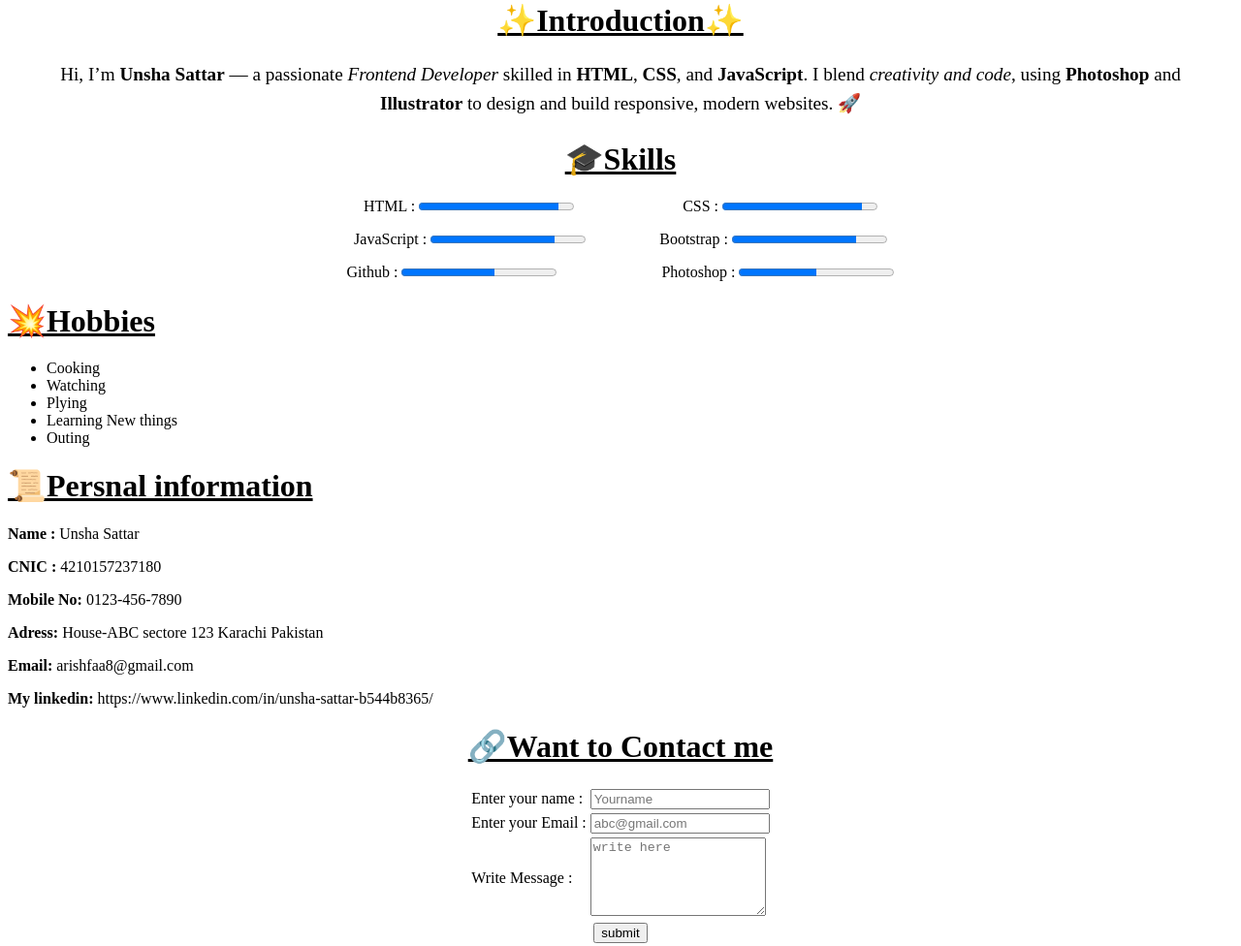
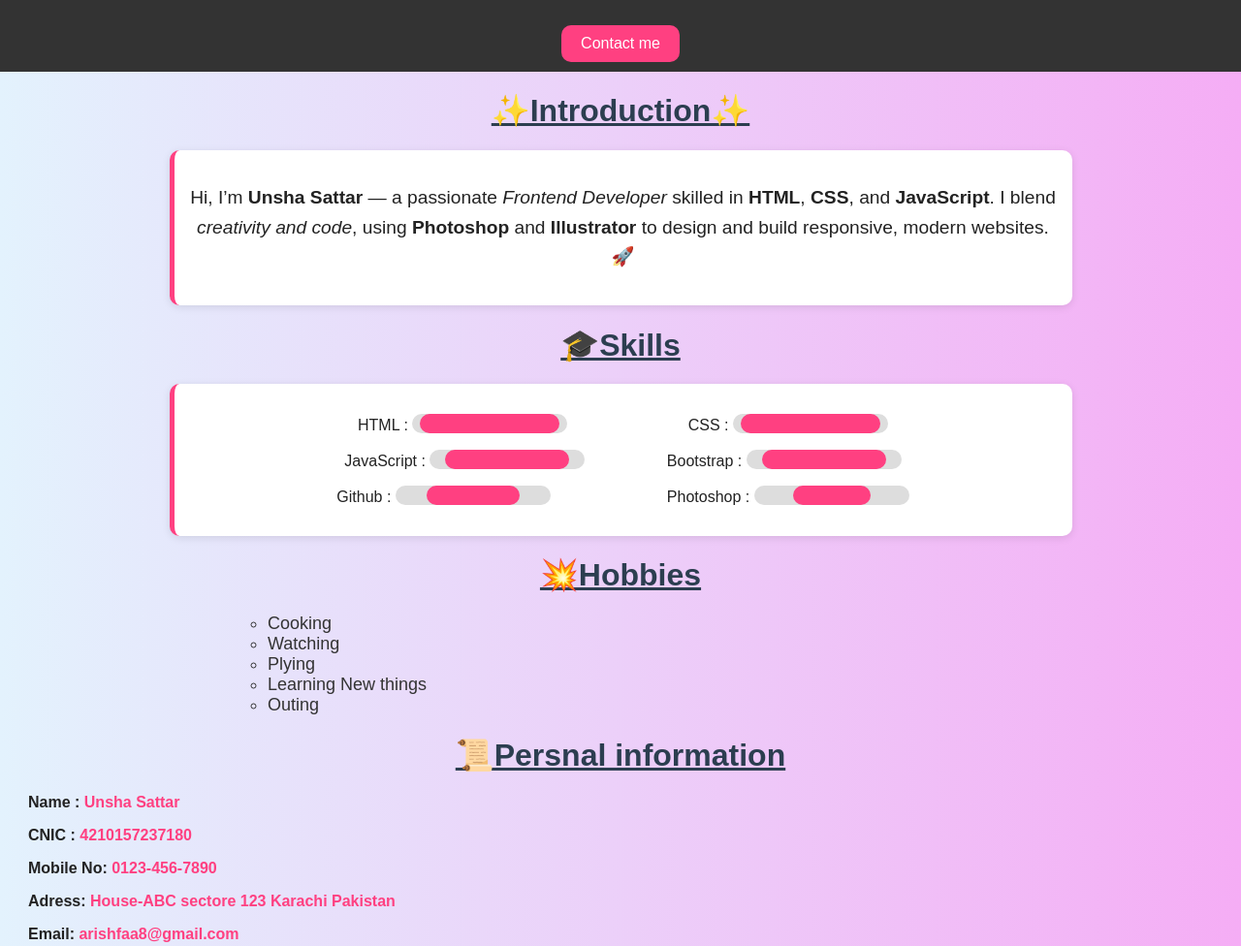
Before and after one commit to Unshakhan/my-portfolio, a plain HTML site: page index.html in a window 1280 px wide. Shown: the part 457-1433 px from the top of the page at 97% size. Drawn offline with Linux system fonts and the light colour scheme.

Commit message:
first commit

```diff
--- a/index.html
+++ b/index.html
@@ -3,11 +3,17 @@
 <head>
     <meta charset="UTF-8">
     <meta name="viewport" content="width=device-width, initial-scale=1.0">
-    <title>Document</title>
+    <title>My Portfolio</title>
+    <link rel="stylesheet" href="style.css">
+    <style>
+      .P-info{
+        padding-left: 29px;
+      }
+    </style>
 </head>
 <body>
     <center>
-        <h1><span>👋Hi I'm</span> <br><u>Unsha Sattar</u></h1>
+        <h1><span>👋Hi I'm</span> <br><u >Unsha Sattar</u></h1>
           <nav align="center">
         <a href="./index.html">
             <font face="Arial">Home</font>
@@ -19,7 +25,7 @@
             <font face="Arial">Contact</font>
         </a>&nbsp; |&nbsp;
         <!-- simple text slide -->
-        <marquee behavior="scroll" direction="left">
+        <marquee behavior="scroll" direction="left" class="marquee">
 Frontend Developer 💻 | Creative with Photoshop & Illustrator 🎨 | Always Learning 🚀
 </marquee>
         <br>
@@ -27,11 +33,11 @@ Frontend Developer 💻 | Creative with Photoshop & Illustrator 🎨 | Always Le
         <img src="/Professional Avatar with Soft Expression.png" alt="image" height="200" style="border-radius: 15px;">
         <br>
         <br><br>
-        <a href="#submit"><button>Contact me</button></a>
+        <a href="#submit"><button id="submit-btn" class="contact-btn">Contact me</button></a>
     </center>
 <center>
     <h1><u>✨Introduction✨</u></h1>
-  <blockquote style="font-size: 1.2rem; line-height: 1.6;">
+  <blockquote class="box" style="font-size: 1.2rem; line-height: 1.6;">
   <p>
     Hi, I’m <b>Unsha Sattar</b> — a passionate <i>Frontend Developer</i> skilled in <b>HTML</b>, <b>CSS</b>, and
     <b>JavaScript</b>. I blend <i>creativity and code</i>, using <b>Photoshop</b> and <b>Illustrator</b> to design
@@ -39,8 +45,9 @@ Frontend Developer 💻 | Creative with Photoshop & Illustrator 🎨 | Always Le
   </p>
 </blockquote>
 <div>
-    <blockquote>
+
         <h1><u>🎓Skills</u></h1>
+        <blockquote class="box">
         <p>
             HTML :
             <progress value="90" max="100"></progress>&nbsp;&nbsp;&nbsp;&nbsp;&nbsp;&nbsp;&nbsp;&nbsp;&nbsp;&nbsp;&nbsp;&nbsp;&nbsp;&nbsp;&nbsp;&nbsp;&nbsp;&nbsp;&nbsp;&nbsp;&nbsp;&nbsp;&nbsp;&nbsp;&nbsp;&nbsp;&nbsp;
@@ -73,17 +80,17 @@ Frontend Developer 💻 | Creative with Photoshop & Illustrator 🎨 | Always Le
         <li>Outing</li>
        </ul>
        <h1><u>📜Persnal information</u></h1>
-       <p><b>Name : </b><span>Unsha Sattar</span></p>
-       <p><b>CNIC : </b><span>4210157237180</span></p>
-       <p><b>Mobile No: </b><span>0123-456-7890</span></p>
-       <p><b>Adress: </b><span>House-ABC sectore 123 Karachi Pakistan</span></p>
-       <p><b>Email: </b><span>arishfaa8@gmail.com</span></p>
-       <p><b>My linkedin: </b><span>https://www.linkedin.com/in/unsha-sattar-b544b8365/</span></p>
+       <p class="P-info"><b>Name : </b><span>Unsha Sattar</span></p>
+       <p class="P-info"><b>CNIC : </b><span>4210157237180</span></p>
+       <p class="P-info"><b>Mobile No: </b><span>0123-456-7890</span></p>
+       <p class="P-info"><b>Adress: </b><span>House-ABC sectore 123 Karachi Pakistan</span></p>
+       <p class="P-info"><b>Email: </b><span>arishfaa8@gmail.com</span></p>
+       <p class="P-info"><b>My linkedin: </b><span>https://www.linkedin.com/in/unsha-sattar-b544b8365/</span></p>
        </blockquote>
        <center>
             <h1><u>🔗Want to Contact me</u></h1>
-        <form>
-  <table>
+        <form class="box">
+  <table >
     <tbody><tr>
       <td><label for="name">Enter your name :</label></td>
       <td><input type="text" id="name" placeholder="Yourname" required=""></td>
@@ -99,7 +106,7 @@ Frontend Developer 💻 | Creative with Photoshop & Illustrator 🎨 | Always Le
       <td><textarea id="message" placeholder="write here" rows="5" cols="20" required=""></textarea></td>
     </tr>
   </tbody></table>
-  <button type="submit" id="submit" onclick="greet()">submit</button>
+  <button type="submit" id="submit-btn" onclick="greet()">submit</button>
 </form>
 
 </center>
--- /dev/null
+++ b/style.css
@@ -0,0 +1,149 @@
+
+img:hover {
+  transform: scale(1.05);
+  transition: 0.4s;
+}
+  /* ====== General Page Styling ====== */
+    body {
+      font-family: 'Poppins', Arial, sans-serif;
+      background: linear-gradient(to right, #e3f2fd , #f5adf5);
+      color: #222;
+      margin: 0;
+      padding: 0;
+    }
+
+    h1, h2 {
+      color: #2c3e50;
+      text-align: center;
+    }
+
+    span {
+      color: #ff4081;
+      font-weight: bold;
+    }
+
+    /* ====== Navigation Bar ====== */
+    nav {
+      background-color: #333;
+      padding: 10px 0;
+    }
+
+    nav a {
+      color: white;
+      text-decoration: none;
+      margin: 0 15px;
+      font-weight: bold;
+      transition: 0.3s;
+    }
+
+    nav a:hover {
+      color: #ff4081;
+    }
+
+    /* ====== Introduction Section ====== */
+    blockquote {
+      background-color: white;
+      border-left: 5px solid #ff4081;
+      margin: 20px auto;
+      width: 70%;
+      padding: 15px;
+      border-radius: 10px;
+      box-shadow: 0px 2px 8px rgba(0,0,0,0.1);
+    }
+
+    /* ====== Image ====== */
+    img {
+      border: 3px solid #ff4081;
+      border-radius: 15px;
+      height: 200px;
+      box-shadow: 0px 4px 8px rgba(0,0,0,0.2);
+    }
+
+    /* ====== Skills Section ====== */
+    progress {
+      height: 20px;
+      border-radius: 10px;
+    }
+
+    progress::-webkit-progress-bar {
+      background-color: #ddd;
+      border-radius: 10px;
+    }
+
+    progress::-webkit-progress-value {
+      background-color: #ff4081;
+      border-radius: 10px;
+    }
+
+    /* ====== Buttons ====== */
+    #submit-btn{
+      background-color: #ff4081;
+      color: white;
+      border: none;
+      padding: 10px 20px;
+      font-size: 16px;
+      border-radius: 10px;
+      cursor: pointer;
+      transition:  0.3s;
+    }
+
+    #submit-btn:hover {
+      background-color: #e91e63;
+        transform: scale(1.1);
+    transition: 0.3s;
+    }
+
+    /* ====== Contact Form ====== */
+    form {
+      background-color: white;
+      width: 400px;
+      margin: 20px auto;
+      padding: 20px;
+      border-radius: 15px;
+      box-shadow: 0px 4px 12px rgba(0,0,0,0.2);
+    }
+
+    label {
+      font-weight: bold;
+      color: #333;
+    }
+
+    input, textarea {
+      width: 100%;
+      padding: 10px;
+      margin-top: 5px;
+      margin-bottom: 15px;
+      border-radius: 8px;
+      border: 1px solid #ccc;
+      box-sizing: border-box;
+      font-size: 15px;
+    }
+
+    /* ====== Hobbies & Info ====== */
+    ul {
+      list-style: circle;
+      width: 60%;
+      margin: auto;
+      font-size: 18px;
+      color: #333;
+    }
+
+    p span {
+      color: #ff4081;
+      font-weight: bold;
+    }
+
+    .marquee {
+      background-color: #222;
+      color: white;
+      padding: 8px;
+      font-weight: bold;
+      border-radius: 8px;
+      width: 80%;
+      display: block;
+      margin: 10px auto;
+    }
+.box:hover{
+    transform: scale(1.05);
+    transition: 0.5s;
+}
```
Also changed, not shown: about.html (+60 -1 lines), contact.html (+1 -0 lines).
